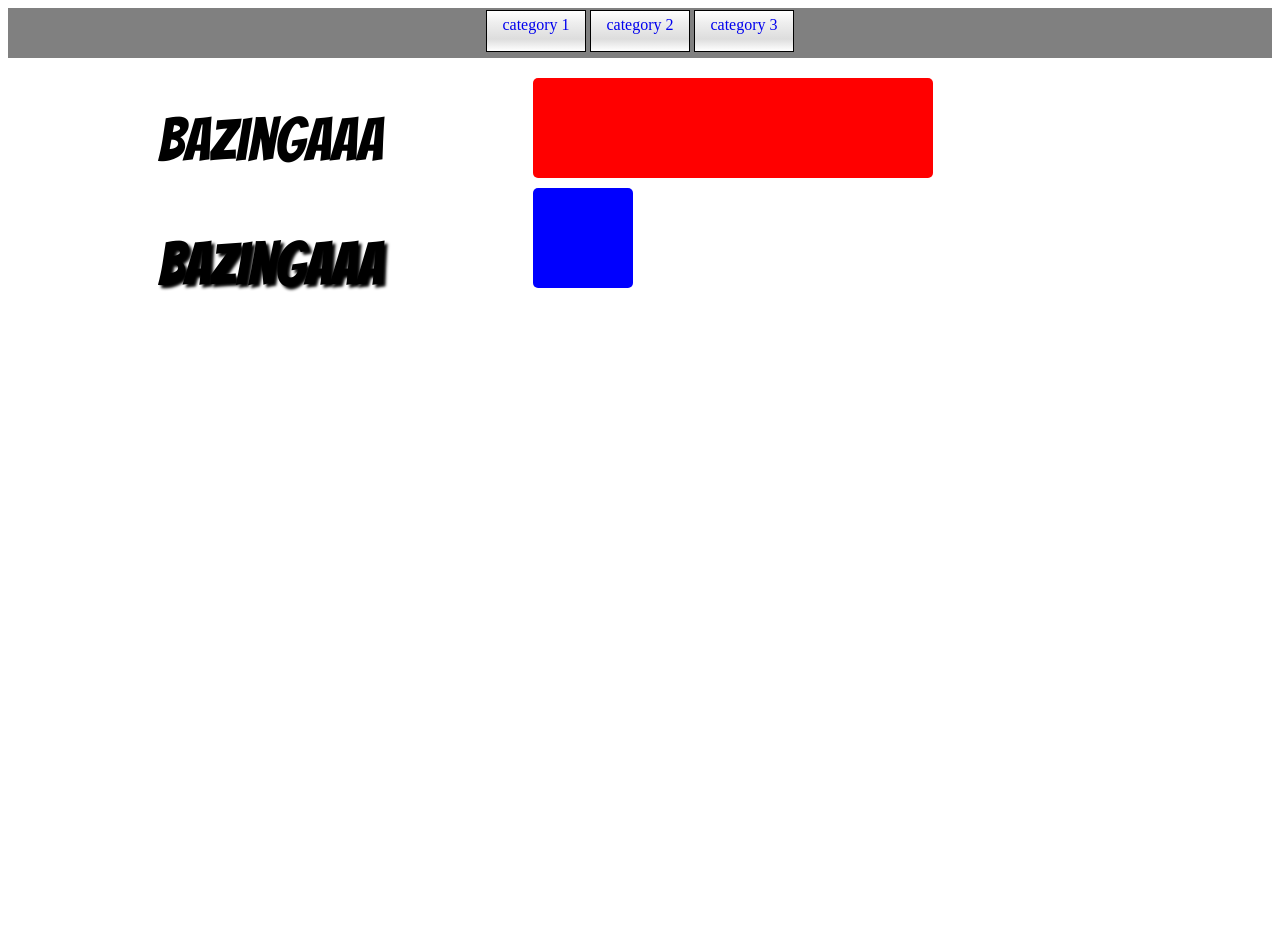
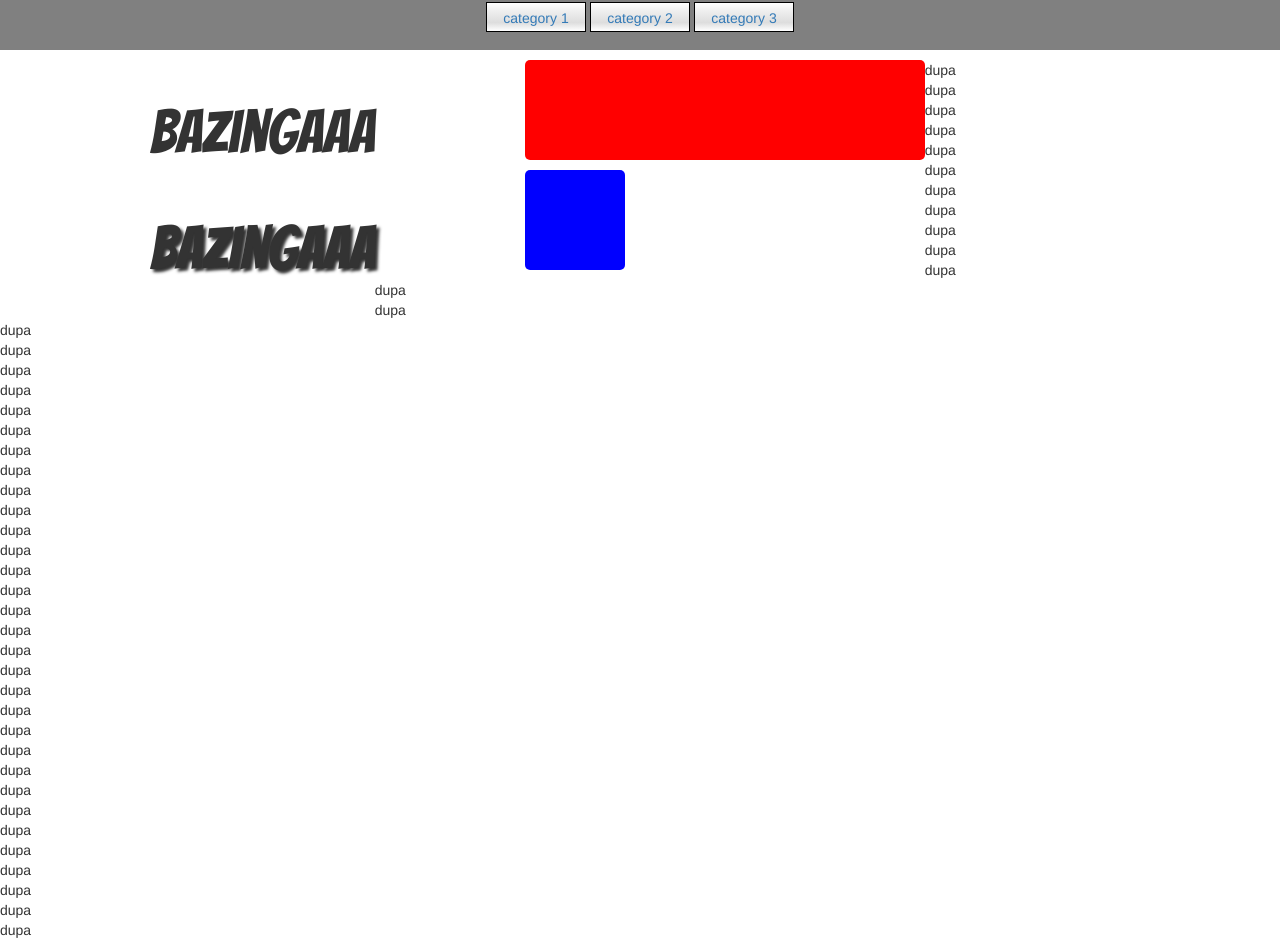
Before and after one commit to Wasiak/Icon-moving-menu, a plain HTML site: page index.html in a window 1280 px wide. Before the commit the page ends 800 px from the top, so only its background shows below. Drawn offline with nearby package versions, Linux system fonts and the light colour scheme.

Commit message:
fixed position menu

```diff
--- a/class.css
+++ b/class.css
@@ -1,3 +1,6 @@
+body {
+	padding-top: 60px;
+	}
 .green {
 	background-color: green;
 	width: 40px;
--- a/index.html
+++ b/index.html
@@ -2,9 +2,12 @@
 <html>
 	<head>
 			<meta charset="utf-8">
+			<meta http-equiv="X-UA-Compatible" content="IE=edge">
+			<meta name="viewport" content="width=device-width, initial-scale=1.0">
 			<title>CSS Trials</title>
-			<link rel="stylesheet" href="class.css" media="screen">
+			<link rel="stylesheet" href="class.css" media="all">
 			<link href='http://fonts.googleapis.com/css?family=Bangers' rel='stylesheet' type='text/css'>
+			<link rel="stylesheet" href="https://maxcdn.bootstrapcdn.com/bootstrap/3.2.0/css/bootstrap.min.css">
 	</head>
 	<body><!--
 		<div id='menu'>
--- a/main.js
+++ b/main.js
@@ -1,6 +1,7 @@
 	//create navigation part ofsite
 var menu = document.createElement('nav');
 menu.classList.add('menu');
+menu.classList.add('navbar-fixed-top');
 document.body.appendChild(menu);
  	// create list of categories to menu
  	// list is ol - main list
@@ -104,3 +105,7 @@ redSquare.classList.add('red');
 var blueSquare = document.createElement('div');
 box.appendChild(blueSquare);
 blueSquare.classList.add('blue');
+
+var text = document.createElement('div');
+document.body.appendChild(text);
+text.innerHTML = 'dupa<br>dupa<br>dupa<br>dupa<br>dupa<br>dupa<br>dupa<br>dupa<br>dupa<br>dupa<br>dupa<br>dupa<br>dupa<br>dupa<br>dupa<br>dupa<br>dupa<br>dupa<br>dupa<br>dupa<br>dupa<br>dupa<br>dupa<br>dupa<br>dupa<br>dupa<br>dupa<br>dupa<br>dupa<br>dupa<br>dupa<br>dupa<br>dupa<br>dupa<br>dupa<br>dupa<br>dupa<br>dupa<br>dupa<br>dupa<br>dupa<br>dupa<br>dupa<br>dupa<br>'
```
